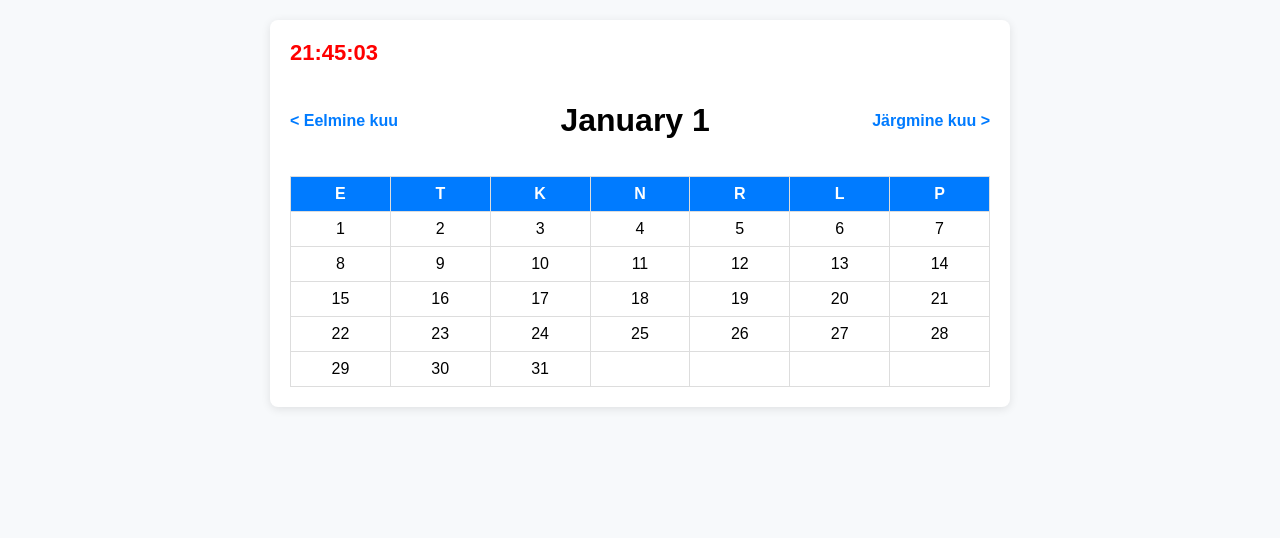
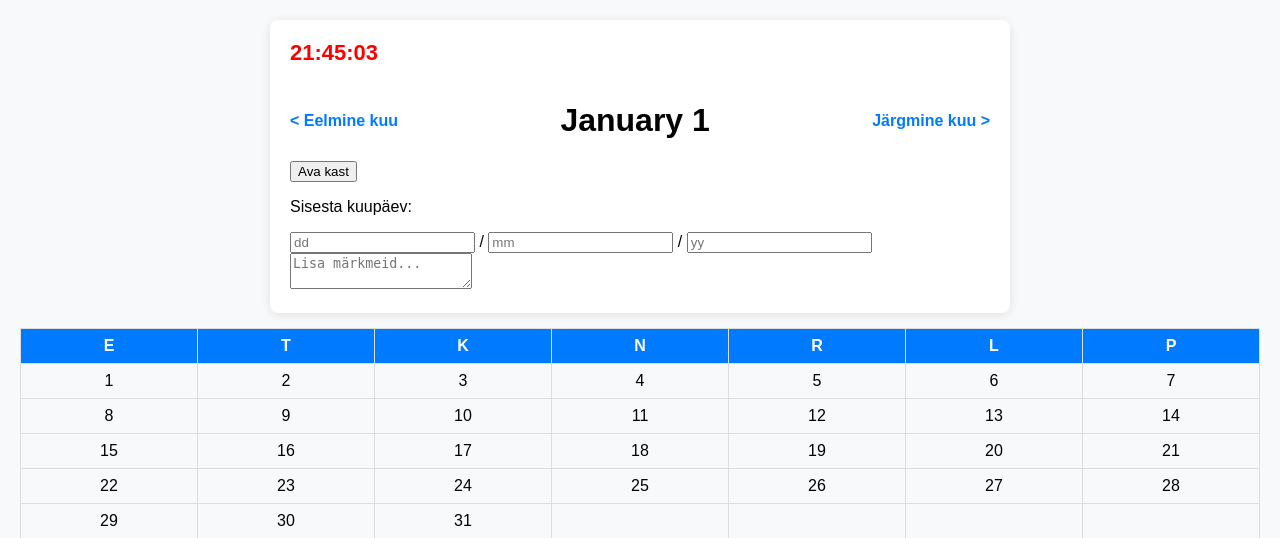
Before and after one commit to otttera/sylt, a Flask app: page /1/1 in a window 1280 px wide. Shown: the top 538 px of the page. Run offline with Flask 3, Linux system fonts and the light colour scheme.

Commit message:
calendar.html

```diff
--- a/src/kalender_main/templates/calendar.html
+++ b/src/kalender_main/templates/calendar.html
@@ -2,6 +2,7 @@
 <html lang="en">
   <head>
     <meta charset="utf-8">
+    <meta name="viewport" content="width=device-width,initial-scale=1" />
     <title>{{ month_name }} {{ year }}</title>
     <link rel="stylesheet" href="{{ url_for('static', filename='style.css') }}">
   </head>
@@ -15,6 +16,27 @@
         <h1>{{ month_name }} {{ year }}</h1>
         <a href="/{{ next_year }}/{{ next_month }}">Järgmine kuu > </a>
       </header>
+
+      <div class="button-container">
+        <button id="openButton" class="open-button">Ava kast</button>
+
+        <!-- Kast, mis avaneb nupule vajutades -->
+        <div id="popupBox" class="popup-box">
+          <p>Sisesta kuupäev:</p>
+          <div class="date-input-container">
+            <input type="text" id="day" maxlength="2" placeholder="dd" class="date-field" />
+            <span>/</span>
+            <input type="text" id="month" maxlength="2" placeholder="mm" class="date-field" />
+            <span>/</span>
+            <input type="text" id="year" maxlength="2" placeholder="yy" class="date-field" />
+          </div>
+
+          <div id="noteBox" class="note-box">
+            <textarea id="noteInput" placeholder="Lisa märkmeid..." class="note-input"></textarea>
+          </div>
+        </div>
+      </div>
+  </div>
 
       <table>
         <tr>
@@ -49,5 +71,56 @@
       setInterval(updateClock, 1000);
       updateClock();
     </script>
+
+    <script>
+    document.addEventListener('DOMContentLoaded', () => {
+
+  const openButton = document.getElementById('openButton');
+  const popupBox = document.getElementById('popupBox');
+
+  openButton.addEventListener('click', () => {
+    popupBox.classList.toggle('open');
+  });
+
+
+  const day = document.getElementById('day');
+  const month = document.getElementById('month');
+  const year = document.getElementById('year');
+
+  function autoTab(current, next) {
+    current.addEventListener('input', () => {
+      current.value = current.value.replace(/\D/g,'');
+      if (current.value.length >= 2 && next) {
+        next.focus();
+      }
+    });
+  }
+
+  autoTab(day, month);
+  autoTab(month, year);
+
+  const noteInput = document.getElementById('noteInput');
+  const noteBox = document.getElementById('noteBox');
+
+  function checkDateComplete() {
+    if (day.value.length === 2 && month.value.length === 2 && year.value.length === 2) {
+      noteBox.style.display = 'block';
+    } else {
+      noteBox.style.display = 'none';
+    }
+  }
+
+  [day, month, year].forEach(input => {
+    input.addEventListener('input', checkDateComplete);
+  });
+
+  noteInput.addEventListener('input', () => {
+    noteInput.style.height = 'auto';
+    noteInput.style.height = noteInput.scrollHeight + 'px';
+  });
+
+});
+    </script>
+
   </body>
 </html>
```
